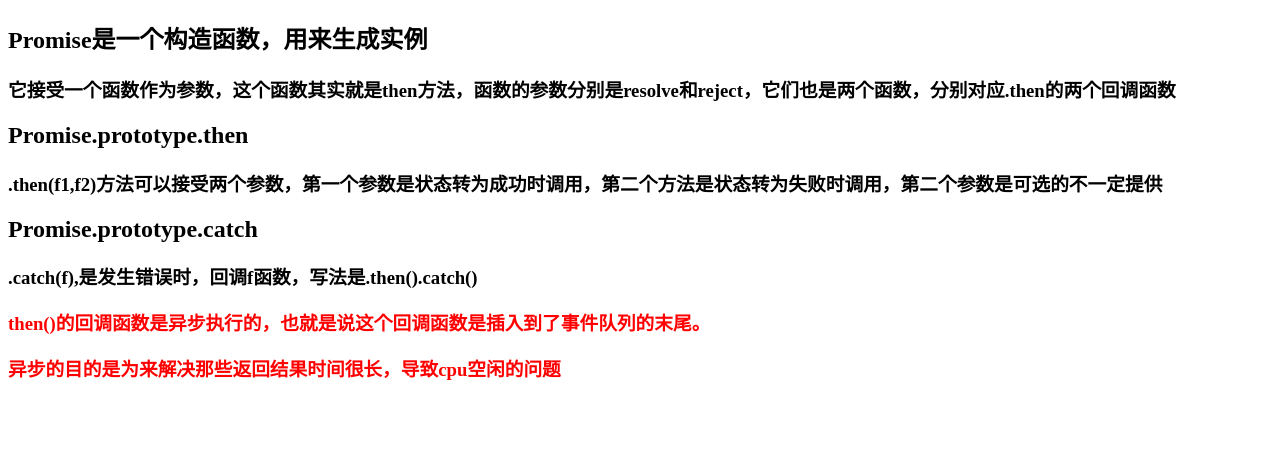
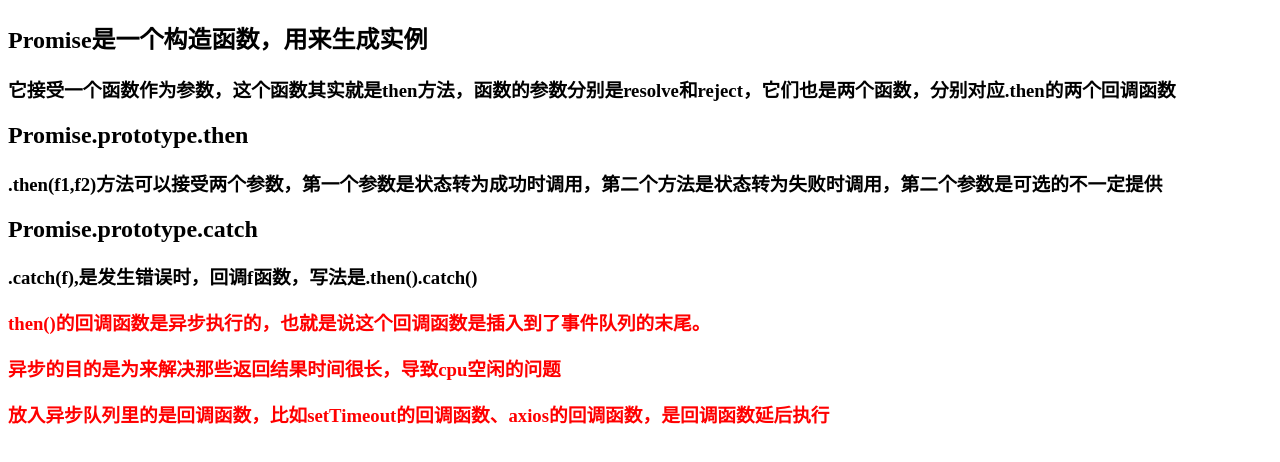
Before and after one commit to fairySusan/javaScript, a website: page js基础/promise语法/promise.html in a window 1280 px wide. Drawn offline with Linux system fonts and the light colour scheme.

Commit message:
深入理解promise

```diff
--- a/js基础/promise语法/promise.html
+++ b/js基础/promise语法/promise.html
@@ -13,6 +13,7 @@
 <h3>.catch(f),是发生错误时，回调f函数，写法是.then().catch()</h3>
 <h3 style="color: red">then()的回调函数是异步执行的，也就是说这个回调函数是插入到了事件队列的末尾。</h3>
 <h3 style="color: red">异步的目的是为来解决那些返回结果时间很长，导致cpu空闲的问题</h3>
+<h3 style="color: red">放入异步队列里的是回调函数，比如setTimeout的回调函数、axios的回调函数，是回调函数延后执行</h3>
 </body>
 <script type="text/javascript">
 	var p = new Promise(function(resolve,reject){//resolve和reject是两个回调函数
```
